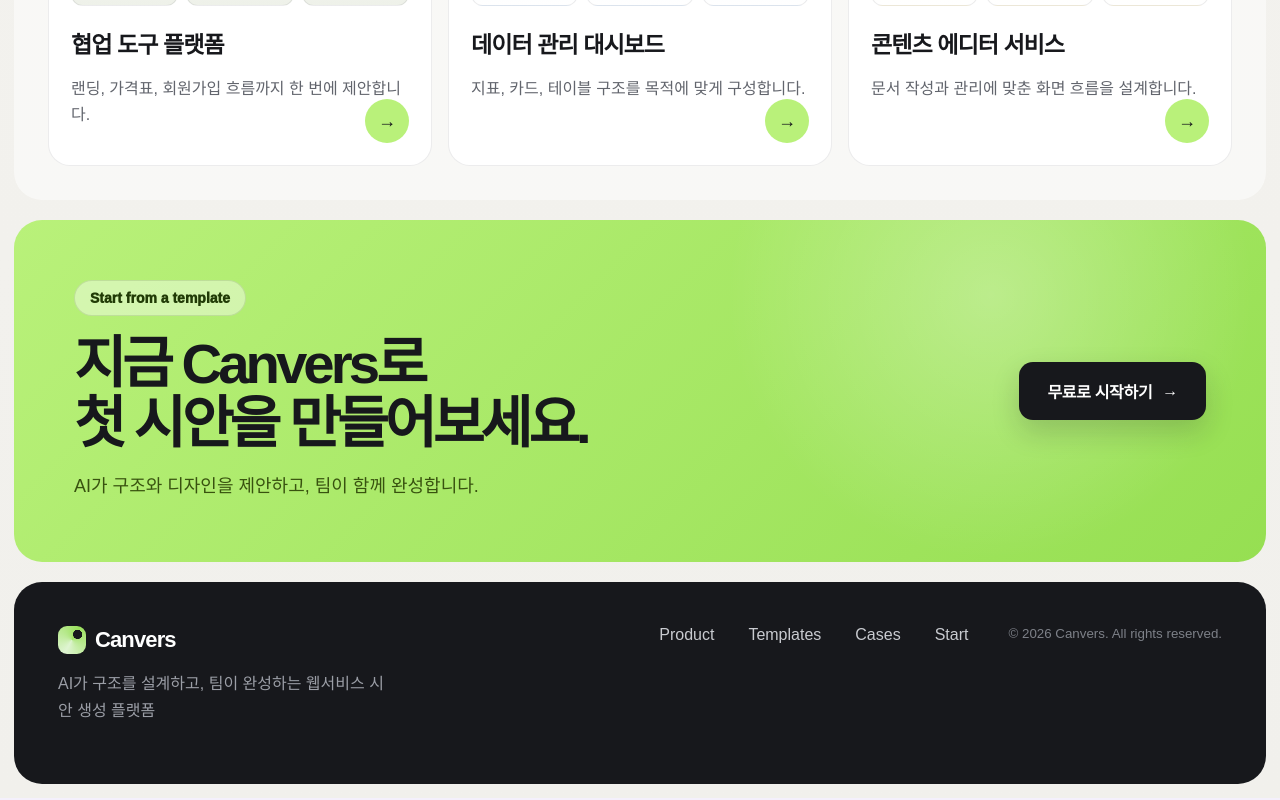
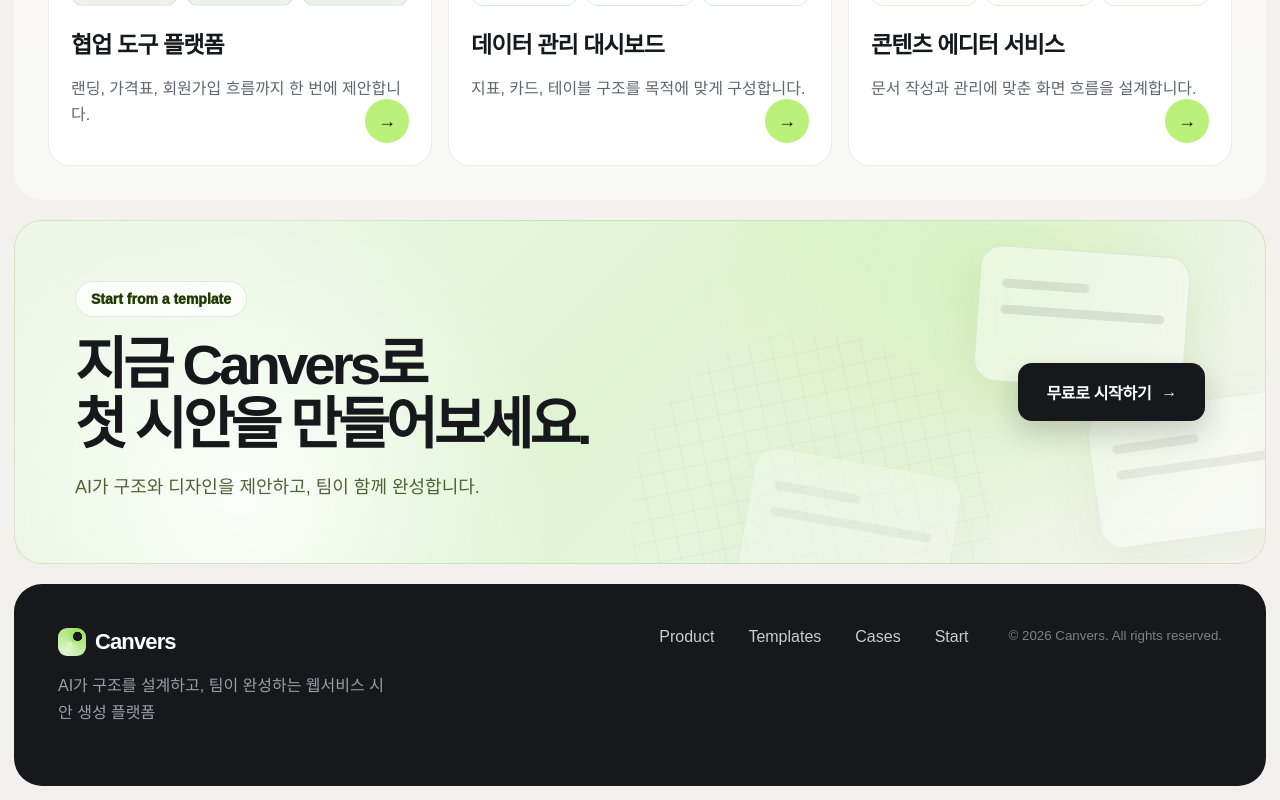
Before and after one commit to sehyunictsebitleedy/SEbit_canvers_v2, a Next.js app: page / in a window 1280 px wide. Shown: the part 2900-3700 px from the top of the page. Built offline with nearby package versions, Linux system fonts and the light colour scheme; a web font is replaced by a local one.

Commit message:
style: soften CTA section background

```diff
--- a/app/globals.css
+++ b/app/globals.css
@@ -1196,14 +1196,18 @@ a { color: inherit; text-decoration: none; }
 }
 
 .cv2-cta {
+  position: relative;
   display: flex;
   align-items: center;
   justify-content: space-between;
   gap: 32px;
   padding: clamp(36px, 5vw, 60px);
+  overflow: hidden;
+  border: 1px solid rgba(89, 125, 48, 0.16);
   background:
-    radial-gradient(circle at 78% 22%, rgba(255,255,255,0.28), transparent 26%),
-    linear-gradient(135deg, #b9f17a, #96df52);
+    radial-gradient(circle at 78% 22%, rgba(166, 232, 111, 0.24), transparent 28%),
+    radial-gradient(circle at 18% 80%, rgba(255, 255, 255, 0.86), transparent 30%),
+    linear-gradient(135deg, #eef7e8 0%, #dff4d2 48%, #f6f5f1 100%);
 }
 
 .cv2-cta-kicker {
@@ -1212,16 +1216,98 @@ a { color: inherit; text-decoration: none; }
   margin-bottom: 18px;
   padding: 9px 15px;
   color: #213b06;
-  background: rgba(255, 255, 255, 0.42);
-  border: 1px solid rgba(33, 59, 6, 0.12);
+  background: rgba(255, 255, 255, 0.72);
+  border: 1px solid rgba(33, 59, 6, 0.1);
   border-radius: 999px;
   font-size: 14px;
   font-weight: 950;
 }
 
+.cv2-cta > div:not(.cv2-cta-bg),
+.cv2-cta > .cv2-button {
+  position: relative;
+  z-index: 2;
+}
+
+.cv2-cta-bg {
+  position: absolute;
+  inset: 0;
+  z-index: 1;
+  pointer-events: none;
+  overflow: hidden;
+}
+
+.cv2-cta-bg::before {
+  content: "";
+  position: absolute;
+  right: 22%;
+  bottom: -38%;
+  width: 360px;
+  height: 360px;
+  background:
+    linear-gradient(90deg, rgba(33, 59, 6, 0.08) 1px, transparent 1px),
+    linear-gradient(180deg, rgba(33, 59, 6, 0.08) 1px, transparent 1px);
+  background-size: 22px 22px;
+  border-radius: 50%;
+  opacity: 0.55;
+  transform: rotate(-12deg);
+}
+
+.cv2-cta-bg span {
+  position: absolute;
+  display: block;
+  width: 210px;
+  height: 136px;
+  background: rgba(255, 255, 255, 0.44);
+  border: 1px solid rgba(23, 24, 28, 0.08);
+  border-radius: 22px;
+  box-shadow: 0 22px 50px rgba(75, 130, 24, 0.1);
+  backdrop-filter: blur(10px);
+}
+
+.cv2-cta-bg span::before,
+.cv2-cta-bg span::after {
+  content: "";
+  position: absolute;
+  left: 22px;
+  right: 22px;
+  height: 9px;
+  background: rgba(23, 24, 28, 0.1);
+  border-radius: 999px;
+}
+
+.cv2-cta-bg span::before {
+  top: 32px;
+  width: 42%;
+}
+
+.cv2-cta-bg span::after {
+  top: 58px;
+}
+
+.cv2-cta-bg span:nth-child(1) {
+  right: 78px;
+  top: 30px;
+  transform: rotate(4deg);
+}
+
+.cv2-cta-bg span:nth-child(2) {
+  right: -38px;
+  bottom: 26px;
+  transform: rotate(-8deg);
+  opacity: 0.68;
+}
+
+.cv2-cta-bg span:nth-child(3) {
+  right: 310px;
+  bottom: -34px;
+  transform: rotate(10deg);
+  opacity: 0.42;
+}
+
 .cv2-cta p {
   margin-bottom: 0;
-  color: #38520f;
+  color: #4d6332;
 }
 
 .cv2-footer {
@@ -1302,6 +1388,20 @@ a { color: inherit; text-decoration: none; }
   .cv2-cta {
     align-items: stretch;
     flex-direction: column;
+  }
+
+  .cv2-cta-bg span {
+    opacity: 0.36;
+  }
+
+  .cv2-cta-bg span:nth-child(1) {
+    right: -52px;
+    top: 18px;
+  }
+
+  .cv2-cta-bg span:nth-child(2),
+  .cv2-cta-bg span:nth-child(3) {
+    display: none;
   }
 
   .cv2-hero-visual {
--- a/app/page.tsx
+++ b/app/page.tsx
@@ -271,6 +271,11 @@ export default function HomePage() {
       </section>
 
       <section className="cv2-cta">
+        <div className="cv2-cta-bg" aria-hidden="true">
+          <span />
+          <span />
+          <span />
+        </div>
         <div>
           <span className="cv2-cta-kicker">Start from a template</span>
           <h2>
```
Also changed, not shown: 1 other file (tests, documents, lock files or other folders).
